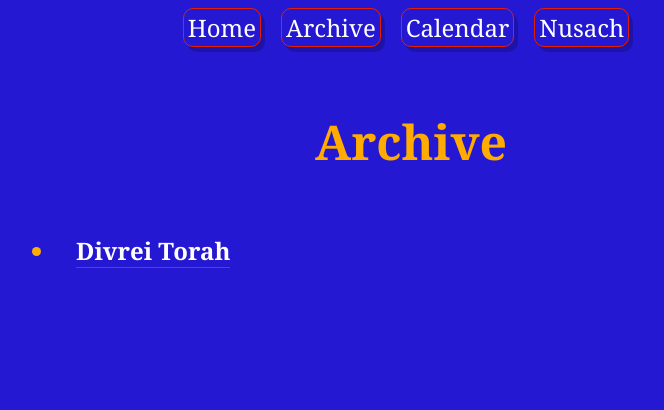
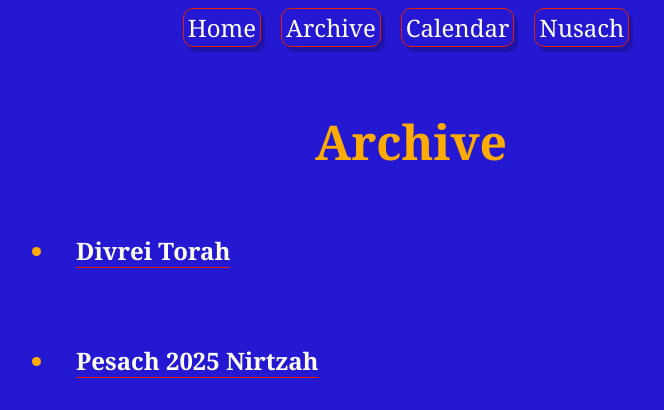
Before and after one commit to cyberjewess/tbrs-sv, a SvelteKit app: page /archive in a window 1280 px wide. Shown: the top 410 px of the page, without its empty margins (229-893 px from the left). Built offline with nearby package versions, Linux system fonts and the light colour scheme.

Commit message:
move nirtzah into archive

```diff
--- a/src/routes/archive/+page.svelte
+++ b/src/routes/archive/+page.svelte
@@ -4,5 +4,8 @@
 		<li>
 			<h2><a href="/archive/dvar/">Divrei Torah</a></h2>
 		</li>
+		<li>
+			<h2><a href="/archive/nirtzah/">Pesach 2025 Nirtzah</a></h2>
+		</li>
 	</ul>
 </div>
```
Also changed, not shown: src/routes/archive/nirtzah/+page.svelte (renamed from src/routes/nirtzah/+page.svelte).
